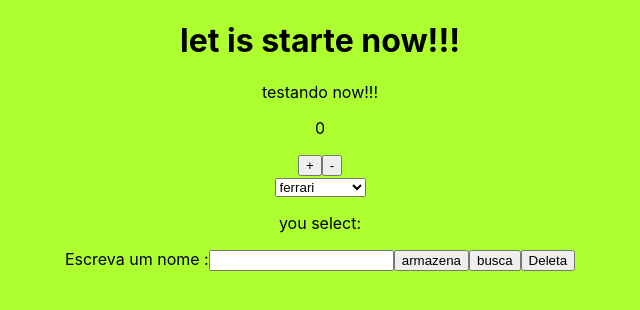
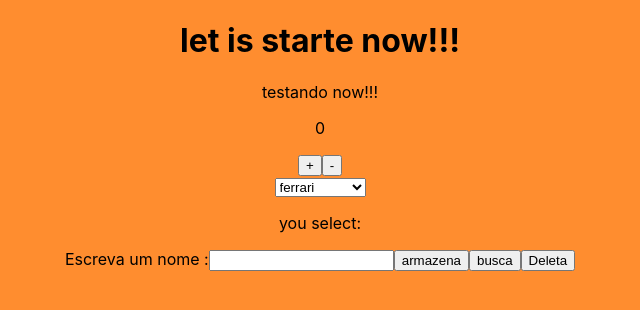
Before and after one commit to felipe-programador-18/corrida-app, a React (Create React App) app in the folder corrida-app/: page / in a window 1280 px wide. Shown: the top 310 px of the page, without its empty margins (320-960 px from the left). Built offline with nearby package versions, Linux system fonts and the light colour scheme.

Commit message:
c2-change color css

```diff
--- a/corrida-app/src/App.css
+++ b/corrida-app/src/App.css
@@ -39,5 +39,5 @@
 
 
 body{
- background-color: greenyellow;
+ background-color: rgb(255, 141, 47);
 }
```
